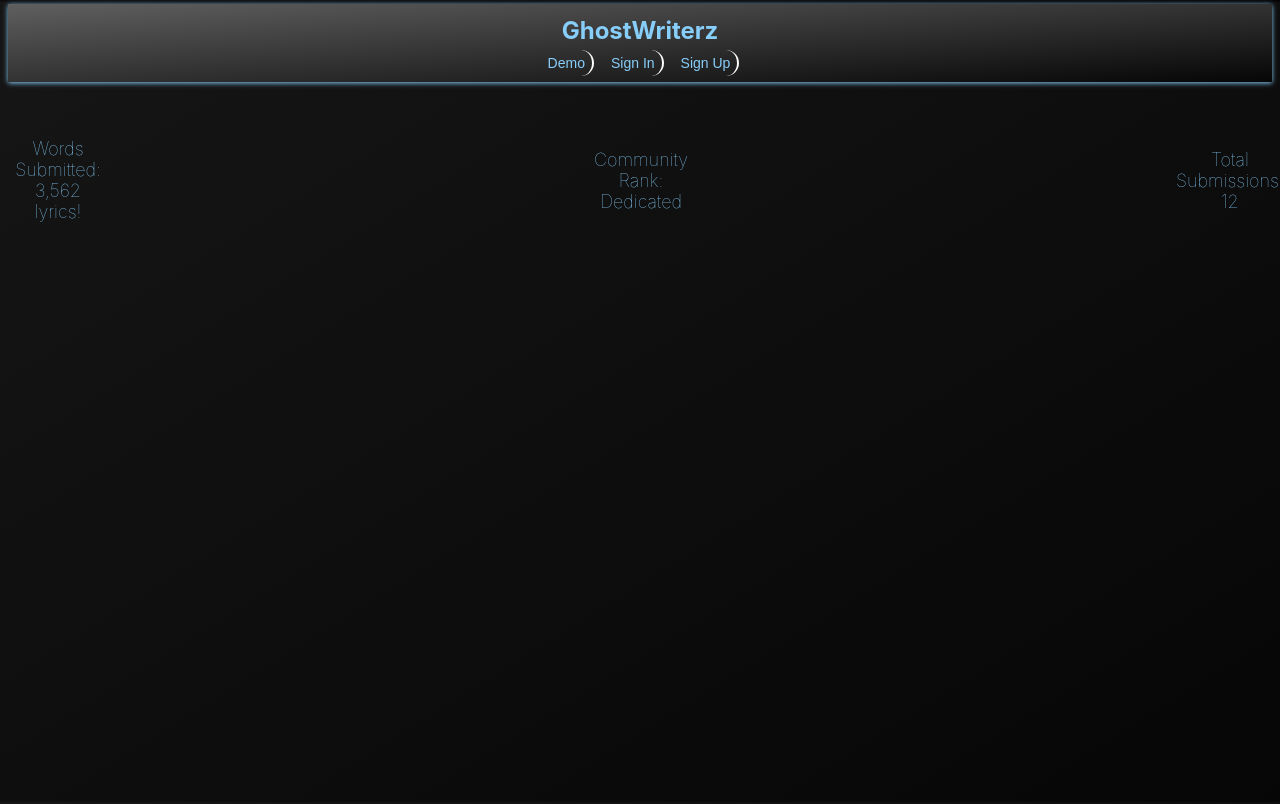
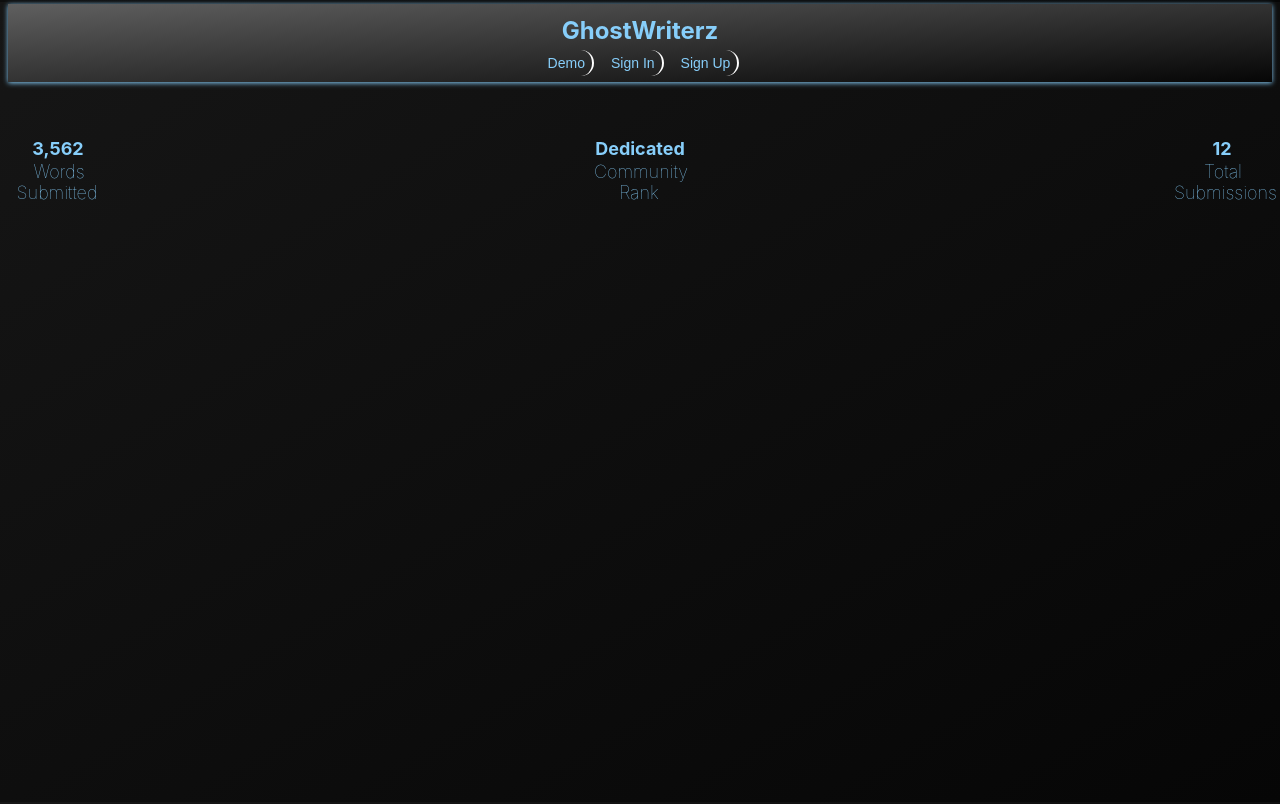
Before and after one commit to JakelTheDeveloper/ghostwriterz-app-client, a React (Create React App) app: page /demo in a window 1280 px wide. Built offline with nearby package versions, Linux system fonts and the light colour scheme.

Commit message:
useHistory() Hooks added

```diff
--- a/src/Button/Button.js
+++ b/src/Button/Button.js
@@ -1,11 +1,17 @@
 import React from 'react';
+import { useHistory } from "react-router-dom";
 import './Button.css'
 
 function Button (props){
+    let history = useHistory();
+
+    function handleClick(){
+        history.push(`/${props.path}`)
+    }
 
     return(
         <div className="Btn">
-        <button type ="submit" className = {props.className}>{props.btnName}</button>
+        <button type ="submit" className = {props.className} onClick = {handleClick}>{props.btnName}</button>
         </div>
     )
 }
--- a/src/Demo/Demo.css
+++ b/src/Demo/Demo.css
@@ -4,6 +4,7 @@
     display:flex;
     justify-content: space-between;
 }
+
 .dashboardItem>div {
     width: 15rem;
 }
@@ -12,7 +13,7 @@
     font-size: large;
     font-weight: 100;
     align-items: center;
-    display: flex;
+    display: block;
     width:6rem;
     justify-content: space-between;
 
@@ -39,3 +40,10 @@
     margin-inline-end: 0px;
     }
 }
+
+*,:after,:before{
+    margin: 2px;
+   padding: 0;
+   box-sizing: border-box;
+}
+/* border-radius: 30px; or 50% */
--- a/src/Demo/Demo.js
+++ b/src/Demo/Demo.js
@@ -17,13 +17,16 @@ class Demo extends Component {
         return (
             <div className = "demoPg">
             <div className = "dashboardItem">
-        <span className = "numWordsSubmitted">Words Submitted:<br/> {numWordsPosted} lyrics!</span>
+        <h4>{numWordsPosted}</h4>
+        <span className = "words">Words Submitted</span>
             </div>
             <div className = "dashboardItem">
-        <span className = "ranking">Community Rank:<br/> {userRank}</span>
+            <h4>{userRank}</h4>
+        <span className = "rank">Community Rank</span>
             </div>
             <div className = "dashboardItem">
-        <span className = "ranking">Total Submissions:<br/> {numLyricsPosted}</span>
+            <h4>{numLyricsPosted}</h4>
+        <span className = "lyricsposted">Total Submissions</span>
             </div>
             </div>
         )
--- a/src/EditLyrics/EditLyrics.js
+++ b/src/EditLyrics/EditLyrics.js
@@ -32,7 +32,7 @@ class EditLyrics extends Component {
 
         <div className="_lyrics_title-box">
 
-                <input type="text" className ="_lyrics_title_edit" value = {this.props.location.aboutProps.title}/>
+                <input type="text" className ="_lyrics_title_edit" defaultValue = {this.props.location.aboutProps.title}/>
         </div>
         <div className="_lyrics_info-container">
             <div className="_lyrics_info-box">
@@ -84,11 +84,11 @@ class EditLyrics extends Component {
         </div>
     </div>
     <div className="_lyrics_body">
-        <textarea className="_lyrics_entry_edit" >{this.props.location.aboutProps.lyrics}</textarea>
+        <textarea className="_lyrics_entry_edit" defaultValue= {this.props.location.aboutProps.lyrics}></textarea>
     </div>
     <div className="_lyrics_nav">
-        <Button type="Save" className="NavBtn" btnName="Save" />
-        <Button type="Cancel" className="NavBtn" btnName="Cancel" />
+        <Button type="Save" className="NavBtn" btnName="Save" path = "viewlyrics"/>
+        <Button type="Cancel" className="NavBtn" btnName="Cancel" path = "viewlyrics"/>
         </div>
         </form>
     </div>
--- a/src/LyricDatabase/Database.js
+++ b/src/LyricDatabase/Database.js
@@ -49,7 +49,7 @@ class Database extends Component {
                 <NavLink  to={{
                     pathname:"/editlyrics",
                     aboutProps:{
-                        title:this.state.title,
+                        title:title,
                         genre:genre,
                         mood:mood,
                         artist:artist,
--- a/src/LyricDatabase/LyricDatabase.js
+++ b/src/LyricDatabase/LyricDatabase.js
@@ -11,8 +11,13 @@ class LyricDatabase extends Component {
             params: {}
         }
     }
+    state = {
+        lyrics:[]
+    }
+
 
     render() {
+        const newLyrics = Lyrics;
         return (
             <div>
                 <form className="genre-form">
@@ -77,7 +82,7 @@ class LyricDatabase extends Component {
                 <Button type = "submit" className = "NavBtn" btnName="Search" />
 
                 <div className="lyrics_list">
-                {Lyrics.map(lyric=>
+                {newLyrics.map(lyric=>
                 <Database key = {lyric.id} id = {lyric.id} title={lyric.title} genre={lyric.genre} mood={lyric.mood}
                 artist={lyric.artist} lyrics={lyric.lyrics} expanded = {lyric.expanded}
                 />)}
--- a/src/ViewLyrics/ViewLyrics.js
+++ b/src/ViewLyrics/ViewLyrics.js
@@ -67,6 +67,7 @@ class Viewlyrics extends Component {
                 <label htmlFor ="lyrics-entrty"></label>
                 <input type="text" id ="lyrics-entry" name = "lyrics-entry" placeholder = "Search By Lyrics Including"/>
                 </div>
+                <Button type = "submit" className = "NavBtn" btnName="Search" />
             </form>
             {currentLyrics.map(lyric=>
                 <Database key = {lyric.id} id = {lyric.id} title={lyric.title} genre={lyric.genre} mood={lyric.mood}
```
